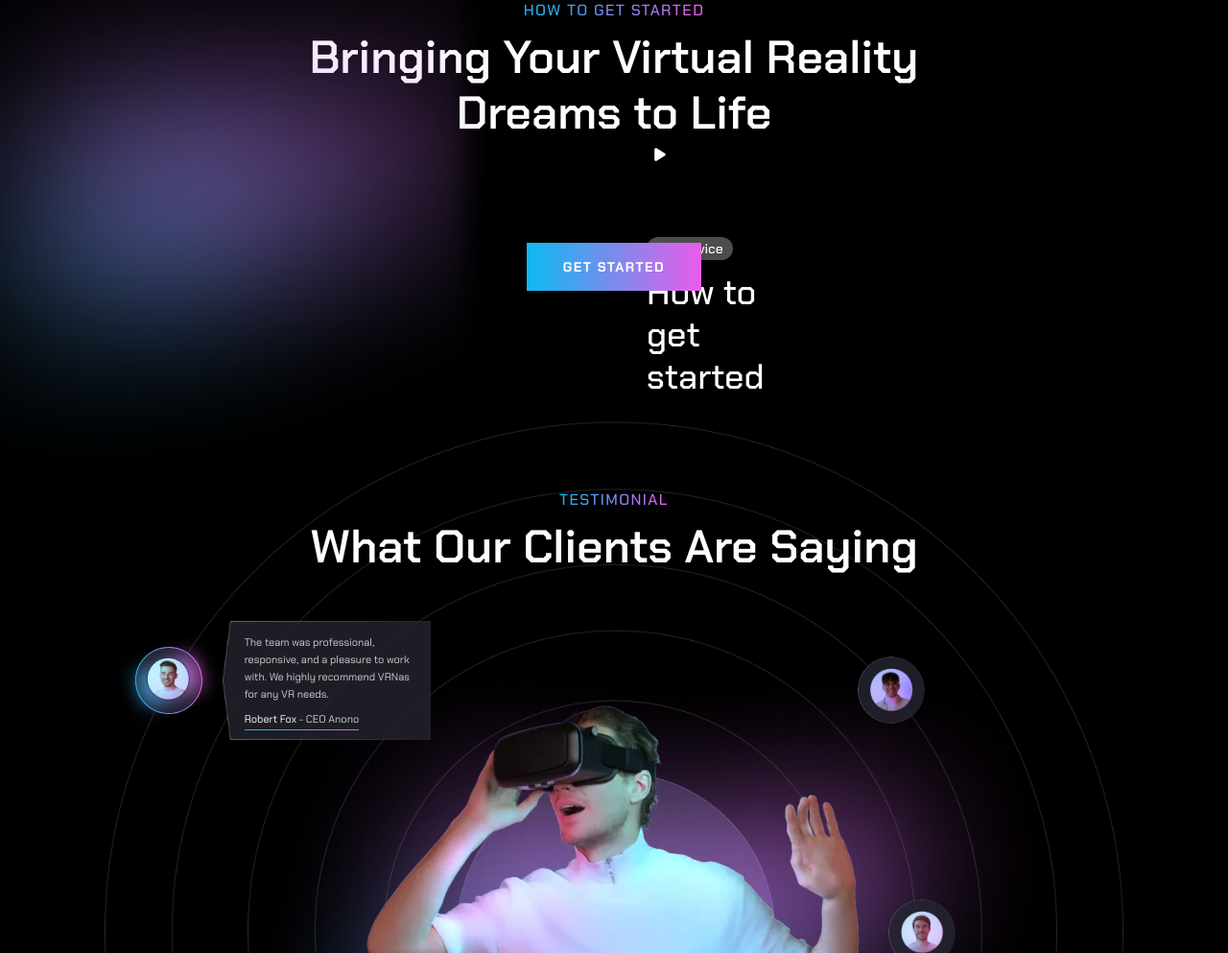
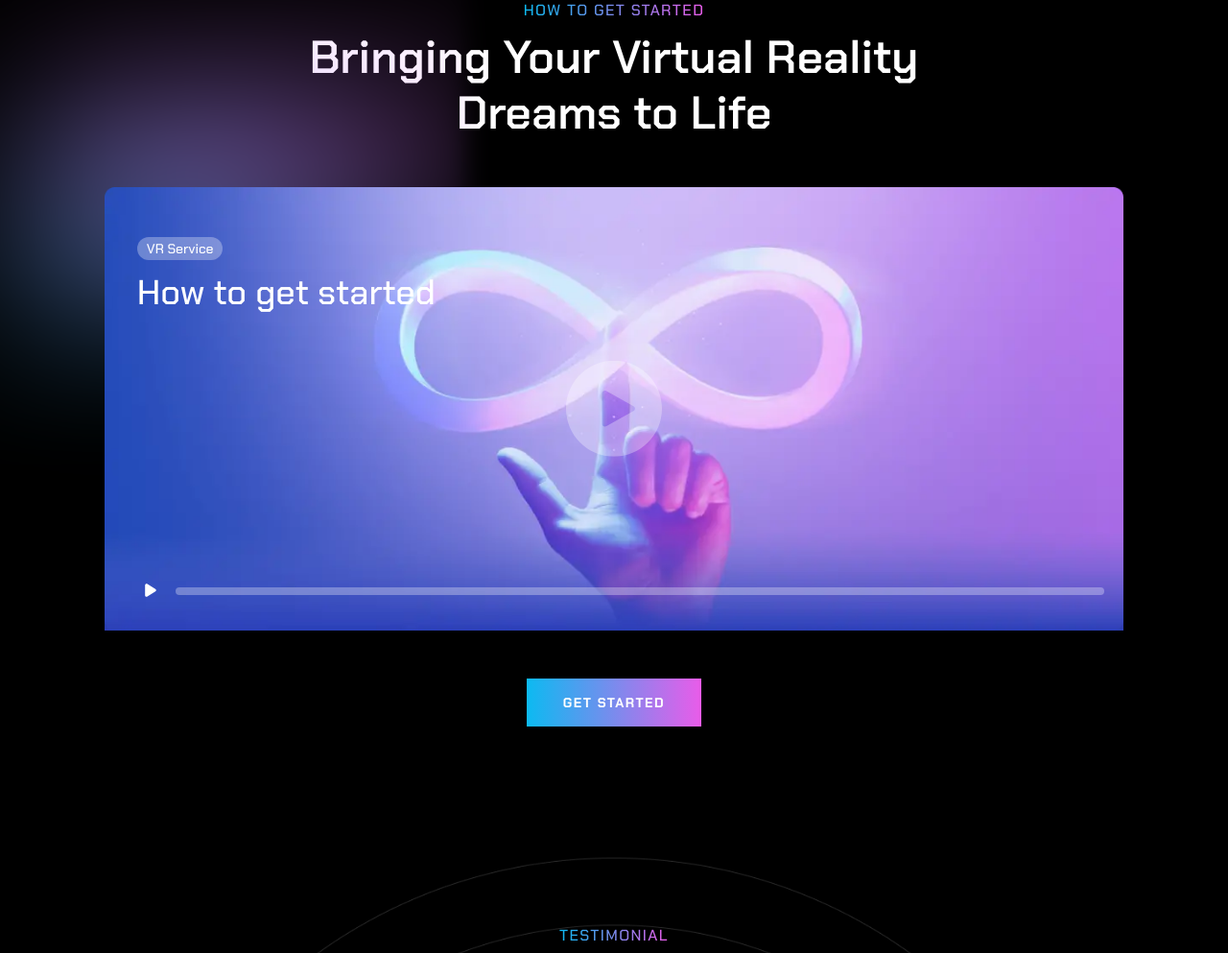
Before and after one commit to bemfes/Innovation, a website: page index.html in a window 1280 px wide. Shown: the part 3942-4935 px from the top of the page at 96% size. Drawn offline with Linux system fonts and the light colour scheme.

Commit message:
fixed grammatic error

```diff
--- a/index.html
+++ b/index.html
@@ -371,7 +371,7 @@
                 </div>
                 <button class="vid-play big-video__btn"><img src="icons/play-button.svg" alt="" ></button>
                 <picture>
-                    <source srcset="images/ideo-4.webp" type="image/webp" alt="" class="big-video__img">
+                    <source srcset="images/video-4.webp" type="image/webp" alt="" class="big-video__img">
                     <img src="images/video-4.png" alt="" class="big-video__img">
                 </picture>
                 <div class="big-video__settings">
```
